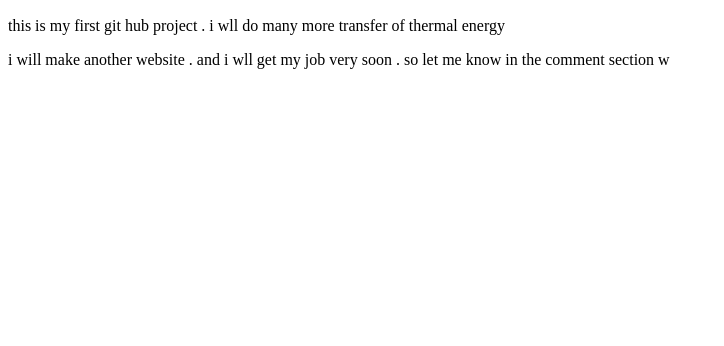
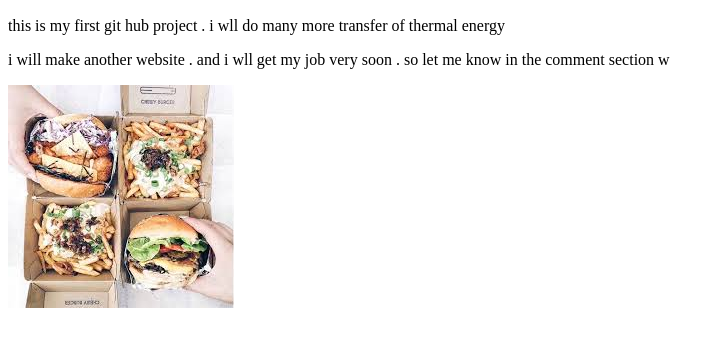
Before and after one commit to galib025/my-second-website, a plain HTML site: page index.html in a window 1280 px wide. Shown: the part 110-456 px from the top of the page, without its empty margins (0-724 px from the left). Drawn offline with Linux system fonts and the light colour scheme.

Commit message:
added new image

```diff
--- a/index.html
+++ b/index.html
@@ -14,5 +14,7 @@
         transfer of thermal energy
     </p>
     <p>i will make another website . and i wll get my job very soon . so let me know in the comment section w</p>
+    <img src="images (2).jpg">
+
 </body>
 </html>
```
Also changed, not shown: images (2).jpg (added).
